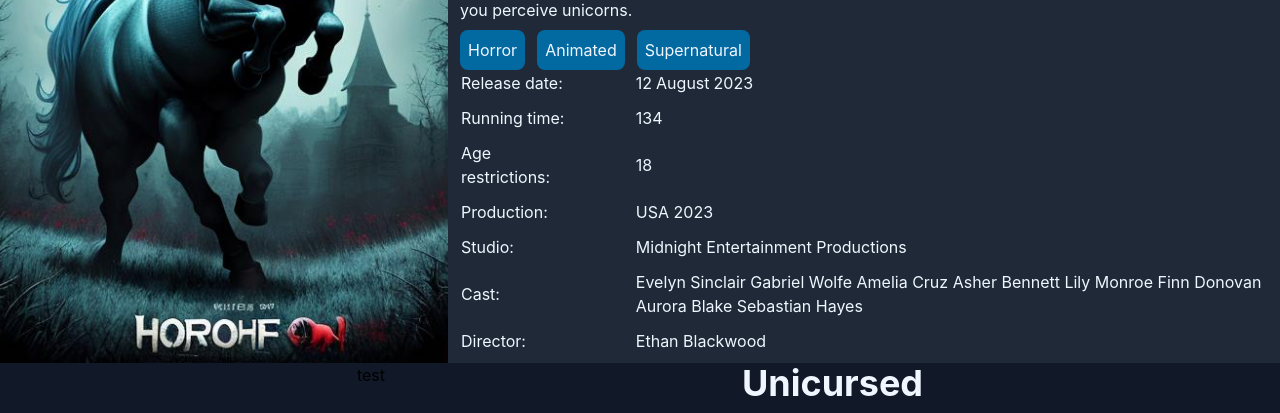
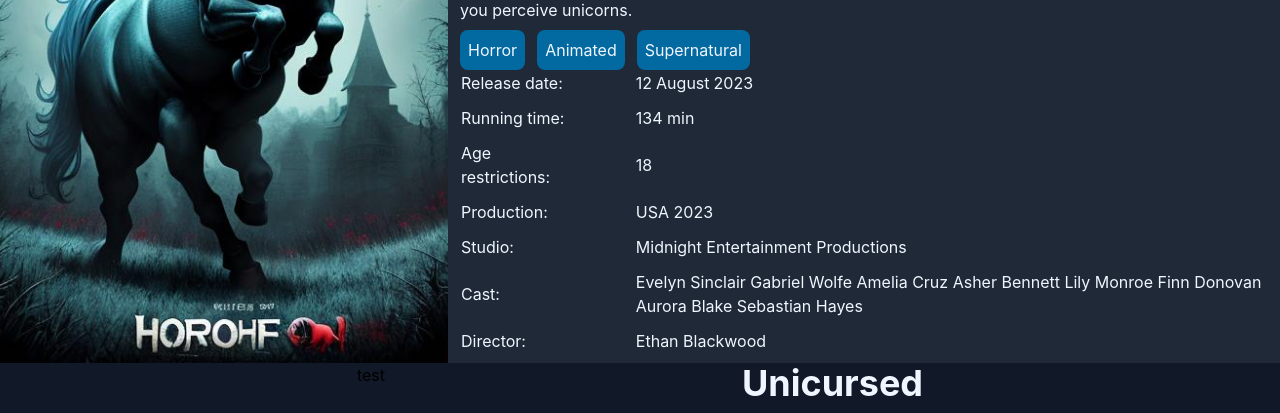
Before and after one commit to ewelinapetelicka/movieplex, a React (Create React App) app: page /film/1 in a window 1280 px wide. Shown: the part 466-879 px from the top of the page. Built offline with nearby package versions, Linux system fonts and the light colour scheme; data requests are answered from the project's data file.

Commit message:
film details improvements

```diff
--- a/src/componetns/film-details/FilmDetails.tsx
+++ b/src/componetns/film-details/FilmDetails.tsx
@@ -32,12 +32,14 @@ export function FilmDetails(props: FilmDetailsProps) {
                         </tr>
                         <tr>
                             <td>Running time:</td>
-                            <td>{props.film?.duration}</td>
+                            <td>{props.film?.duration} min</td>
                         </tr>
-                        <tr>
-                            <td>Age restrictions:</td>
-                            <td>{props.film?.ageRestriction}</td>
-                        </tr>
+                        {props.film.ageRestriction && (
+                            <tr>
+                                <td>Age restrictions:</td>
+                                <td>{props.film?.ageRestriction}</td>
+                            </tr>
+                        )}
                         <tr>
                             <td>Production:</td>
                             <td>{props.film?.production}</td>
```
